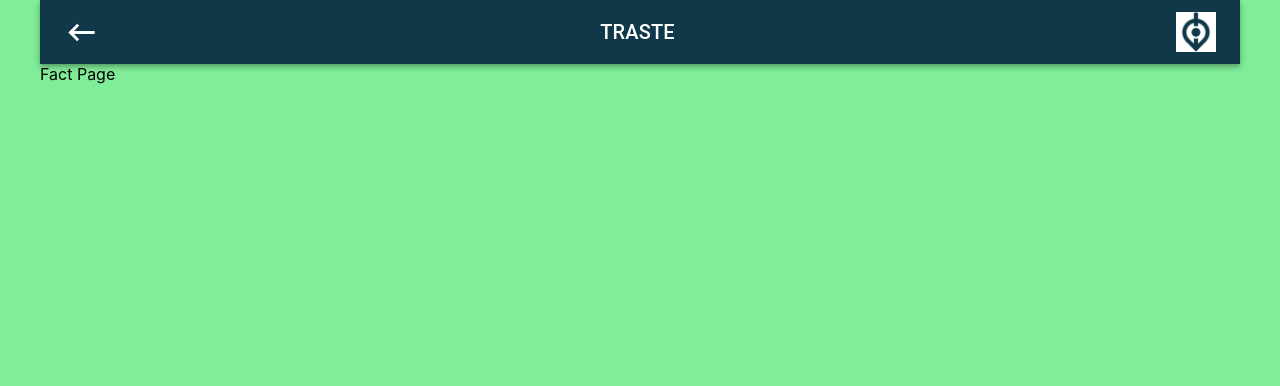
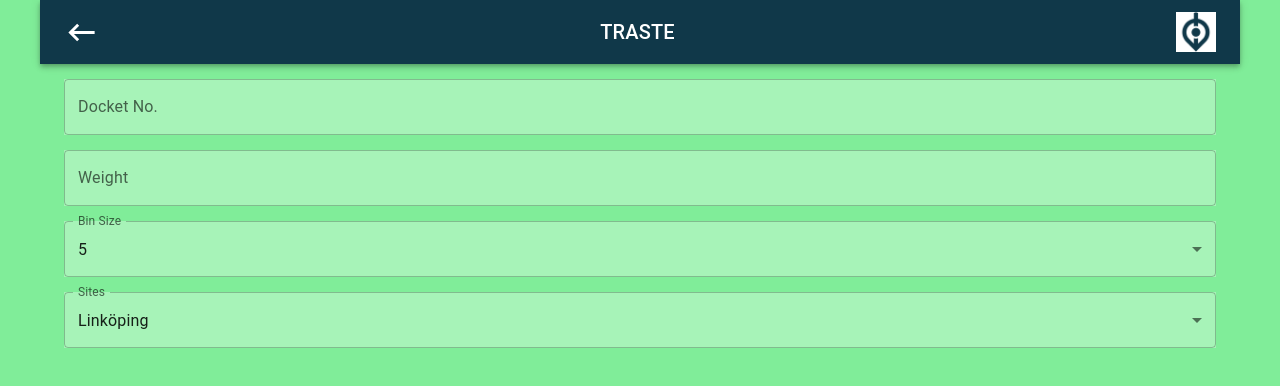
Before and after one commit to CalleEklund/Traste, a React (Create React App) app in the folder app/traste/: page /factpage in a window 1280 px wide. Shown: the top 386 px of the page. Built offline with nearby package versions, Linux system fonts and the light colour scheme.

Commit message:
factpage without datepicker done

```diff
--- a/app/traste/package.json
+++ b/app/traste/package.json
@@ -3,13 +3,16 @@
   "version": "0.1.0",
   "private": true,
   "dependencies": {
+    "@date-io/date-fns": "^1.3.13",
     "@emotion/react": "^11.7.1",
     "@emotion/styled": "^11.6.0",
     "@mui/icons-material": "^5.4.2",
+    "@mui/lab": "^5.0.0-alpha.69",
     "@mui/material": "^5.4.2",
     "@testing-library/jest-dom": "^5.16.2",
     "@testing-library/react": "^11.2.7",
     "@testing-library/user-event": "^12.8.3",
+    "date-fns": "^2.28.0",
     "react": "^17.0.2",
     "react-dom": "^17.0.2",
     "react-router-dom": "^6.2.1",
--- /dev/null
+++ b/app/traste/src/components/Inputfield.js
@@ -0,0 +1,16 @@
+import React from "react";
+import { TextField } from "@mui/material";
+
+function Inputfield(props) {
+  var inputId = "input" + props.label;
+  return (
+    <TextField
+      id={inputId}
+      label={props.label}
+      variant="outlined"
+      type={props.type}
+      sx={{ marginTop: "15px", backgroundColor: "rgba(255,255,255,0.3)" }}
+    />
+  );
+}
+export default Inputfield;
--- /dev/null
+++ b/app/traste/src/components/Selection.js
@@ -0,0 +1,28 @@
+import React, { useState } from "react";
+import { TextField, MenuItem } from "@mui/material";
+
+function Selection(props) {
+  const [selectedValue, setSelectedValue] = useState(props.data[0].id);
+
+  var selectionId = "select-" + props.title;
+  const handleChange = (event) => {
+    setSelectedValue(event.target.value);
+  };
+  return (
+    <TextField
+      id={selectionId}
+      select
+      label={props.title}
+      value={selectedValue}
+      onChange={handleChange}
+      sx={{ marginTop: "15px", backgroundColor: "rgba(255,255,255,0.3)" }}
+    >
+      {props.data.map((option) => (
+        <MenuItem key={option.id} value={option.id}>
+          {option.label}
+        </MenuItem>
+      ))}
+    </TextField>
+  );
+}
+export default Selection;
--- a/app/traste/src/screens/FactPage.js
+++ b/app/traste/src/screens/FactPage.js
@@ -1,6 +1,54 @@
 import React from "react";
+import { Container, } from "@mui/material";
+import Selection from "../components/Selection";
+import Inputfield from "../components/Inputfield"
+const binsizes = [
+  {
+    id: "0",
+    label: "5",
+  },
+  {
+    id: "1",
+    label: "10",
+  },
+  {
+    id: "2",
+    label: "15",
+  },
+  {
+    id: "3",
+    label: "20",
+  },
+];
+
+const sites = [
+  {
+    id: "0",
+    label: "Linköping",
+  },
+  {
+    id: "1",
+    label: "Norrköping",
+  },
+  {
+    id: "2",
+    label: "Gustavsberg",
+  },
+  {
+    id: "3",
+    label: "Vetlanda",
+  },
+];
 
 function FactPage() {
-  return <div>Fact Page</div>;
+
+  return (
+    <Container sx={{ display: "flex", flexDirection: "column" }}>
+      <Inputfield label="Docket No." type="string"/>
+      <Inputfield label="Weight" type="number"/>
+      <Selection title="Bin Size" data={binsizes} />
+      <Selection title="Sites" data={sites} />
+    </Container>
+  );
 }
 export default FactPage;
--- a/app/traste/src/screens/MenuPage.js
+++ b/app/traste/src/screens/MenuPage.js
@@ -1,5 +1,4 @@
 import React from "react";
-import Header from "../components/Header";
 import { Container, Box, Typography } from "@mui/material";
 import AddCircleOutlineIcon from "@mui/icons-material/AddCircleOutline";
 import MenuOpenIcon from "@mui/icons-material/MenuOpen";
```
Also changed, not shown: 1 other file (tests, documents, lock files or other folders).
